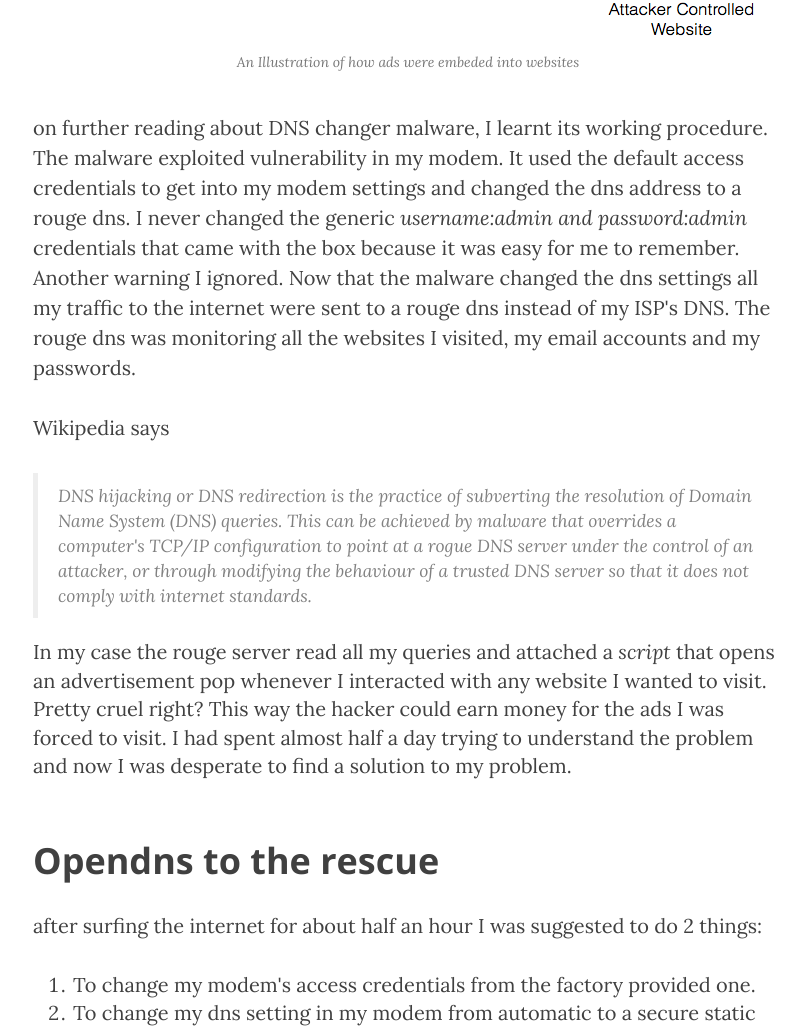
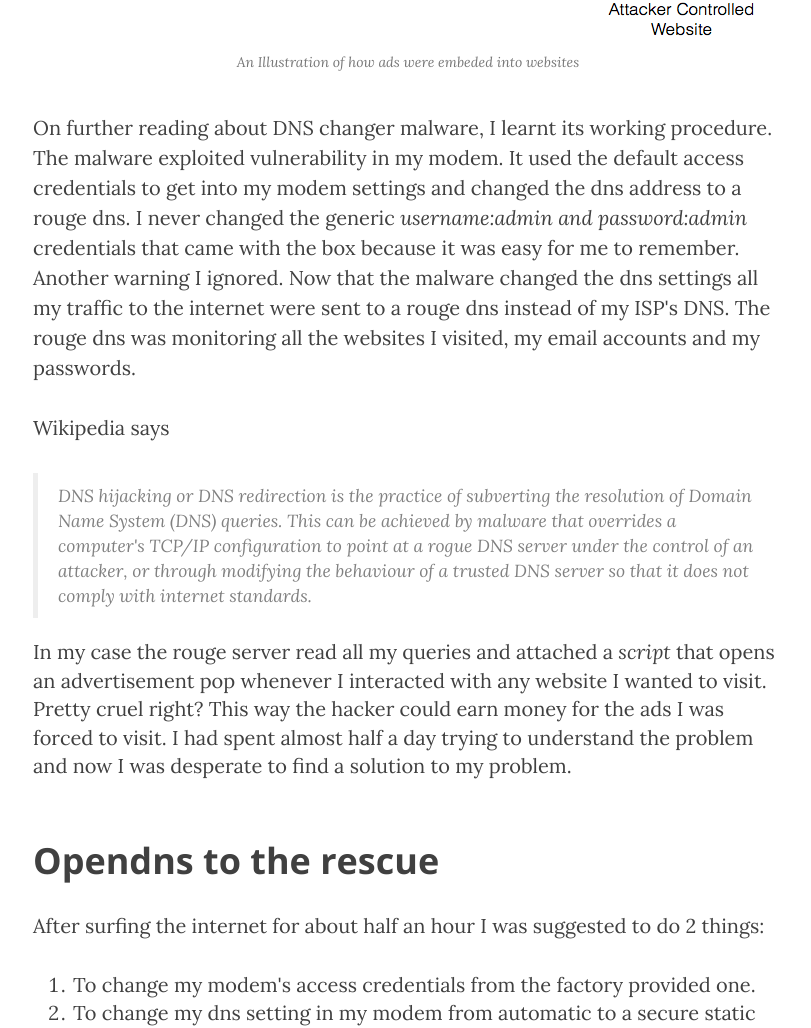
Before and after one commit to svijaykoushik/blog, a Jekyll site: the page built from _posts/2017-05-23-dns-highjacked.markdown, in a window 1280 px wide and 1400 px high, scrolled down 1995 px. Shown: the part 145-1173 px from the top of the window, without its empty margins (232-1043 px from the left). Built offline with Jekyll 4.4.1, drawn with Linux system fonts in a browser that asks for light colours; nearby versions of some CDN libraries; comment, search, counter and statistics services are not loaded.

Commit message:
made final edits

```diff
--- a/_posts/2017-05-23-dns-highjacked.markdown
+++ b/_posts/2017-05-23-dns-highjacked.markdown
@@ -27,11 +27,11 @@
 </a>
 <span class="caption text-muted">An Illustration of how ads were embeded into websites</span>
 
-<p>on further reading about DNS changer malware, I learnt its working procedure. The malware exploited vulnerability in my modem. It used the default access credentials to get into my modem settings and changed the dns address to a rouge dns. I never changed the generic <em>username:admin and password:admin</em> credentials that came with the box because it was easy for me to remember. Another warning I ignored. Now that the malware changed the dns settings all my traffic to the internet were sent to a rouge dns instead of my ISP's DNS. The rouge dns was monitoring all the websites I visited, my email accounts and my passwords.</p>
+<p>On further reading about DNS changer malware, I learnt its working procedure. The malware exploited vulnerability in my modem. It used the default access credentials to get into my modem settings and changed the dns address to a rouge dns. I never changed the generic <em>username:admin and password:admin</em> credentials that came with the box because it was easy for me to remember. Another warning I ignored. Now that the malware changed the dns settings all my traffic to the internet were sent to a rouge dns instead of my ISP's DNS. The rouge dns was monitoring all the websites I visited, my email accounts and my passwords.</p>
 <p>Wikipedia says <blockquote>DNS hijacking or DNS redirection is the practice of subverting the resolution of Domain Name System (DNS) queries. This can be achieved by malware that overrides a computer's TCP/IP configuration to point at a rogue DNS server under the control of an attacker, or through modifying the behaviour of a trusted DNS server so that it does not comply with internet standards.</blockquote> In my case the rouge server read all my queries and attached a <em>script</em> that opens an advertisement pop whenever I interacted with any website I wanted to visit. Pretty cruel right? This way the hacker could earn money for the ads I was forced to visit. I had spent almost half a day trying to understand the problem and now I was desperate to find a solution to my problem.</p>
 
 <h2 class="section-heading">Opendns to the rescue</h2>
-<p>after surfing the internet for about half an hour I was suggested to do 2 things:
+<p>After surfing the internet for about half an hour I was suggested to do 2 things:
 <ol>
 <li>To change my modem's access credentials from the factory provided one.</li>
 <li>To change my dns setting in my modem from automatic to a secure static dns, either <a href="https://developers.google.com/speed/public-dns/">Google Public DNS</a> or <a href="https://www.opendns.com/">Opendns</a>.</li>
```
